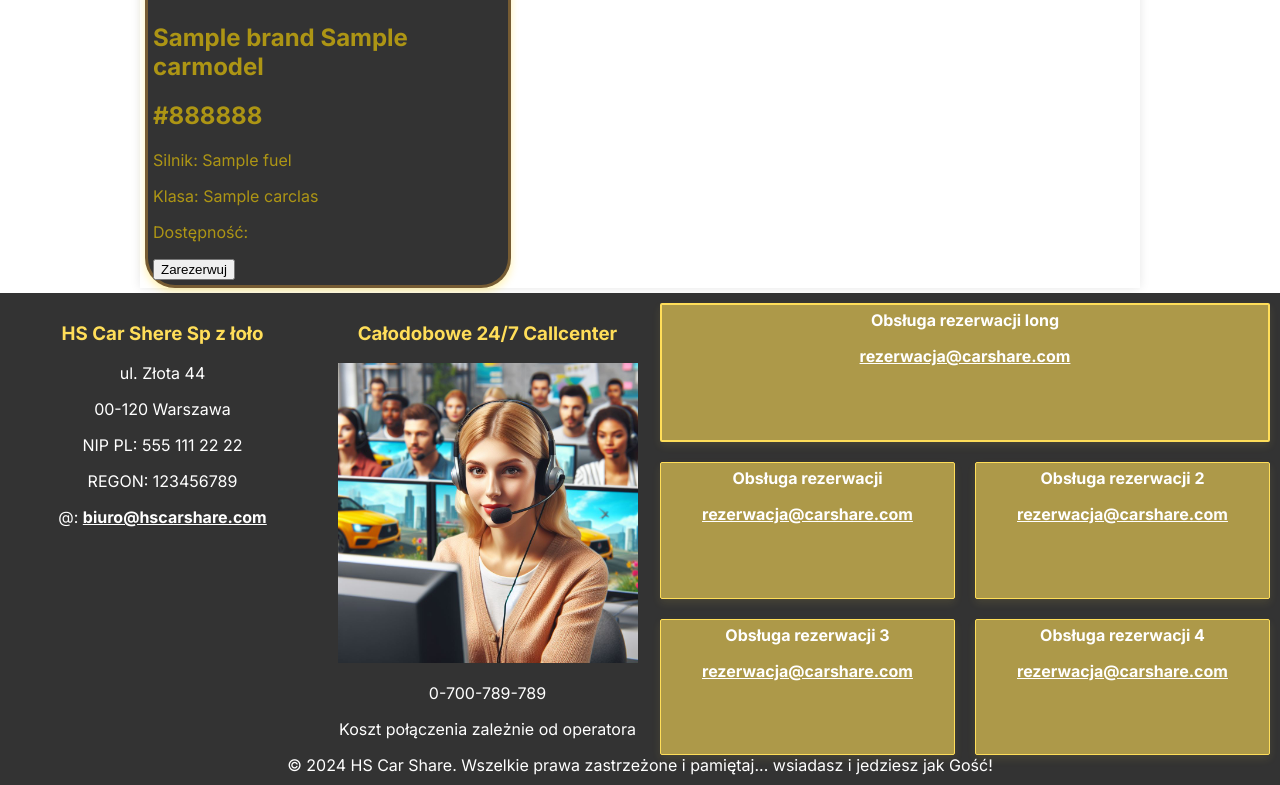
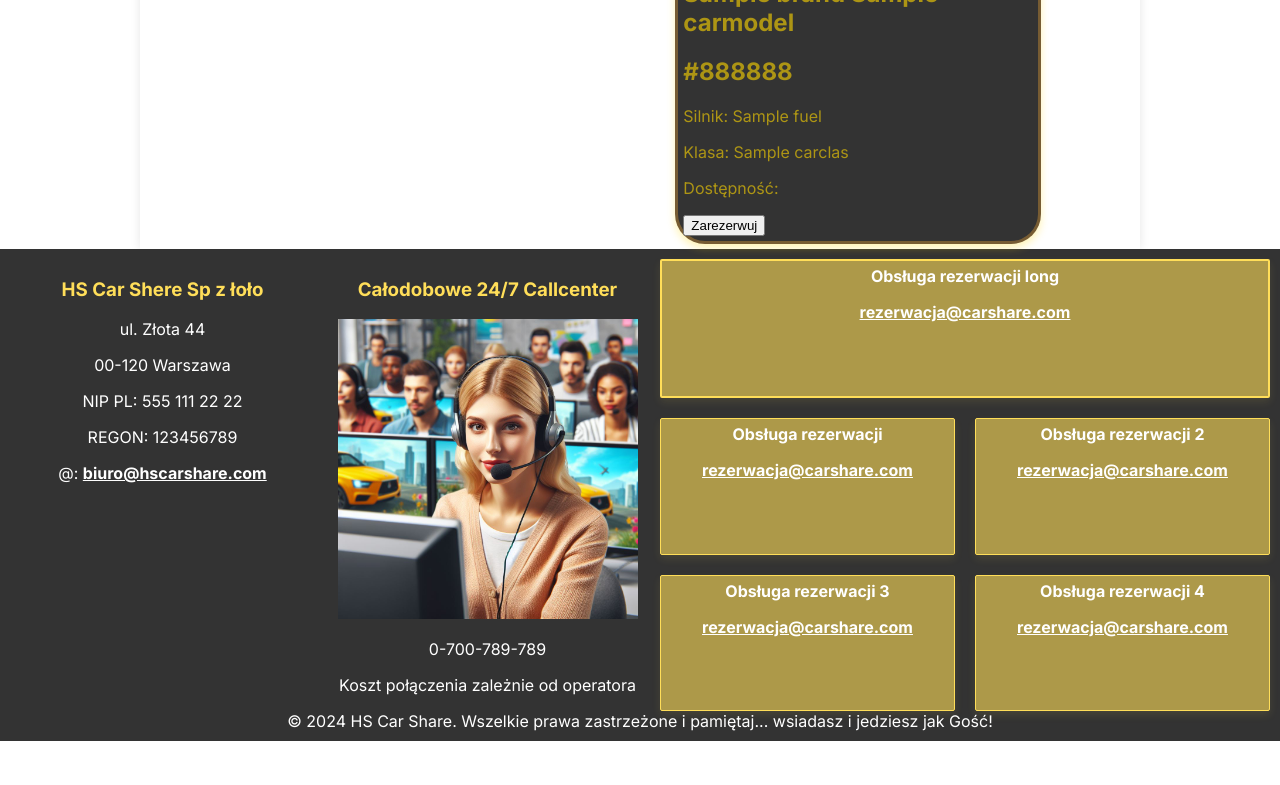
Before and after one commit to Sajmon9696/WypozyczalniaAut, a Django app: page /cars/ in a window 1280 px wide. Shown: the part 558-1343 px from the top of the page. After the commit the page ends 1299 px from the top, so only its background shows below. Run offline with Django 5.2, Linux system fonts and the light colour scheme; tables that the repository leaves empty hold one stand-in row (values such as "Sample post").

Commit message:
V. 0.41/20240206 - zmieniona funkcja w all+cars (ale krzaczy się css)
V. 0.4/20240205
- dodano obrazki do samochodów
- jeżeli samochód nie ma obrazka, to pojawia się baba z aparatem, że zrobi
- na stronie głównej losują się 3 wybrane samochody
- poprawione kolory
- chuj wie, czemu w footerze w 'a' jest podkreślenie bez najechania mycho
- chuj wi też czemu nie chcą się filtrować samochody

```diff
--- a/Base_app/static/style2.css
+++ b/Base_app/static/style2.css
@@ -17,15 +17,17 @@
 
 .container {
     width: 1200px;
+
     margin: 0 auto;
     padding: 0px;
     background-color: #fff;
-    box-shadow: 0 0 10px rgba(0, 0, 0, 0.1);
-}
+    box-shadow: 0 0 10px rgba(0, 0, 0, 0.1)
+    }
 
 @media only screen and (max-width: 375px) {
     .container {
         width: 100%;
+        margin: 5px;
     }
 }
 
@@ -182,8 +184,8 @@
 
 .car-container {
 /*    grid-template-columns: 1fr 1fr 1fr;
-    grid-gap: 20px;/
-    display: flex; */
+    grid-gap: 20px;*/
+    display: flex;
     flex-wrap: wrap;
     justify-content: space-around;
 }
```
